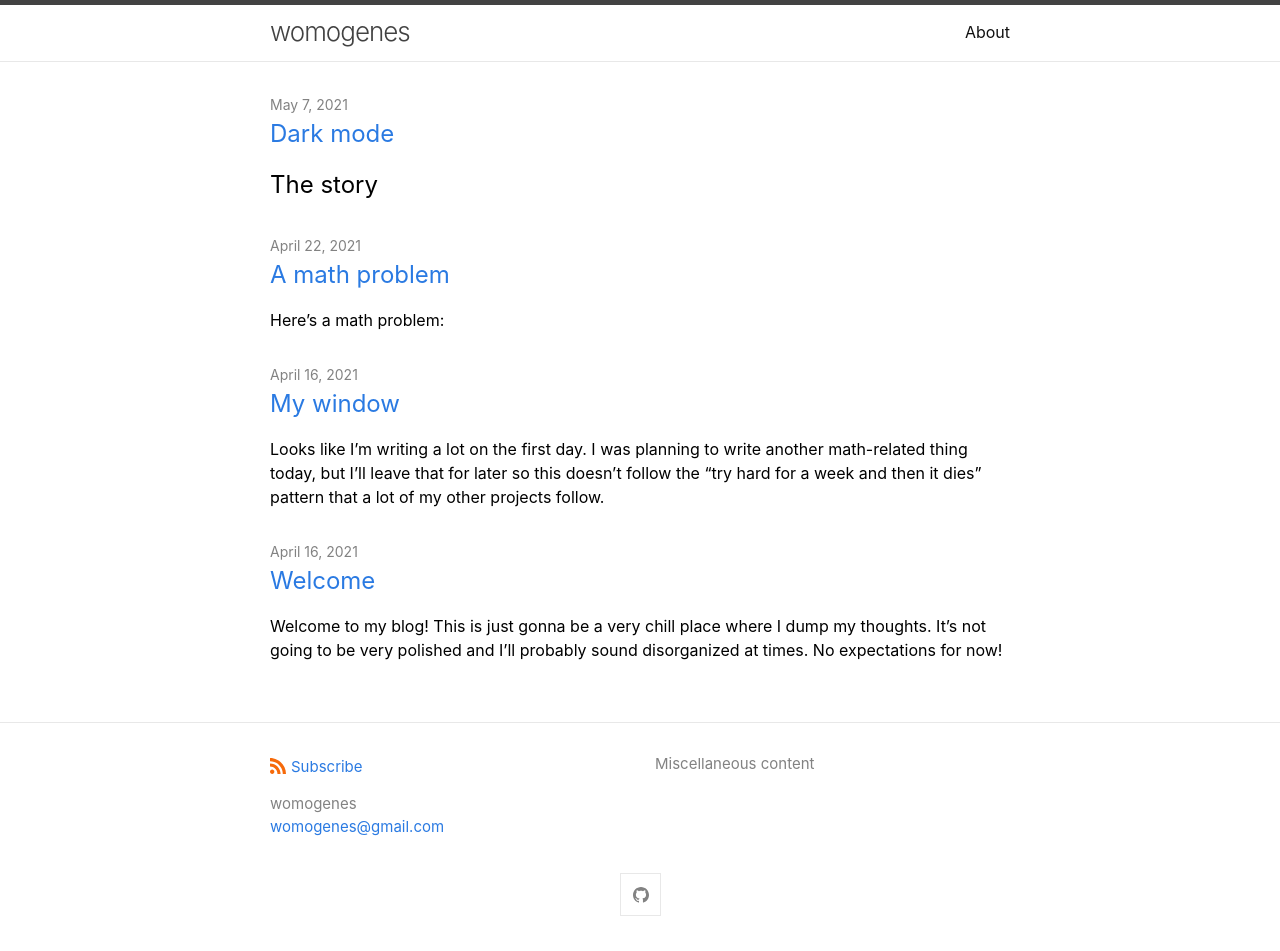
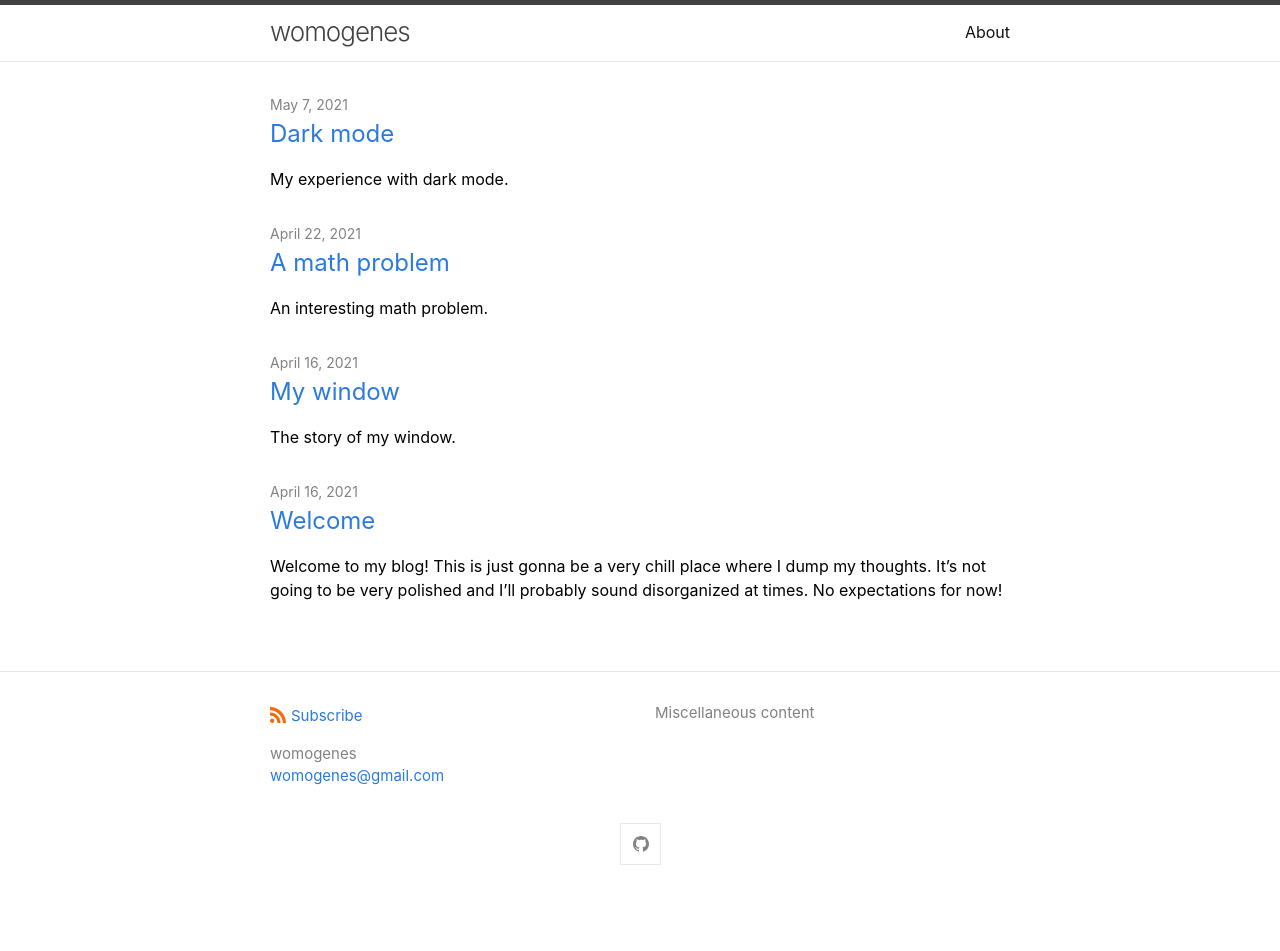
Before and after one commit to womogenes/blog, a Jekyll site: the page built from index.md, in a window 1280 px wide. Built offline with Jekyll 4.4.1, drawn with Linux system fonts in a browser that asks for light colours; after the commit the page ends 900 px from its top, so only the background shows below that.

Commit message:
Revise excerpts

```diff
--- a/_posts/2021-04-16-my-window.md
+++ b/_posts/2021-04-16-my-window.md
@@ -2,6 +2,7 @@
 layout: post
 title: My window
 date: 2021-04-16T20:20:00Z
+excerpt: The story of my window.
 ---
 
 Looks like I'm writing a lot on the first day. I was planning to write another math-related thing today, but I'll leave that for later so this doesn't follow the "try hard for a week and then it dies" pattern that a lot of my other projects follow.
--- a/_posts/2021-04-22-some-math-stuff.md
+++ b/_posts/2021-04-22-some-math-stuff.md
@@ -1,6 +1,7 @@
 ---
 layout: post
 title: A math problem
+excerpt: An interesting math problem.
 ---
 
 Here's a math problem:
--- a/_posts/2021-05-07-dark-mode.md
+++ b/_posts/2021-05-07-dark-mode.md
@@ -1,6 +1,7 @@
 ---
 layout: post
 title: Dark mode
+excerpt: My experience with dark mode.
 ---
 
 ## The story
```
